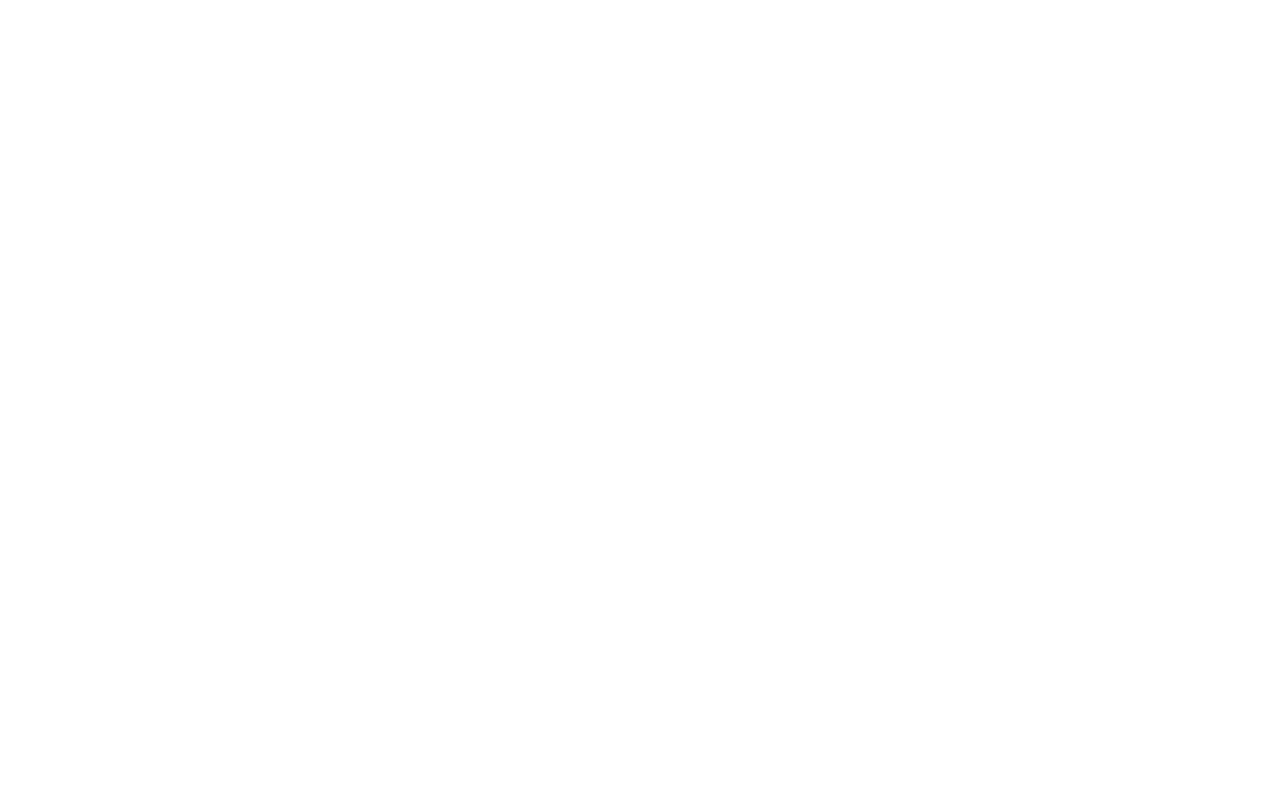
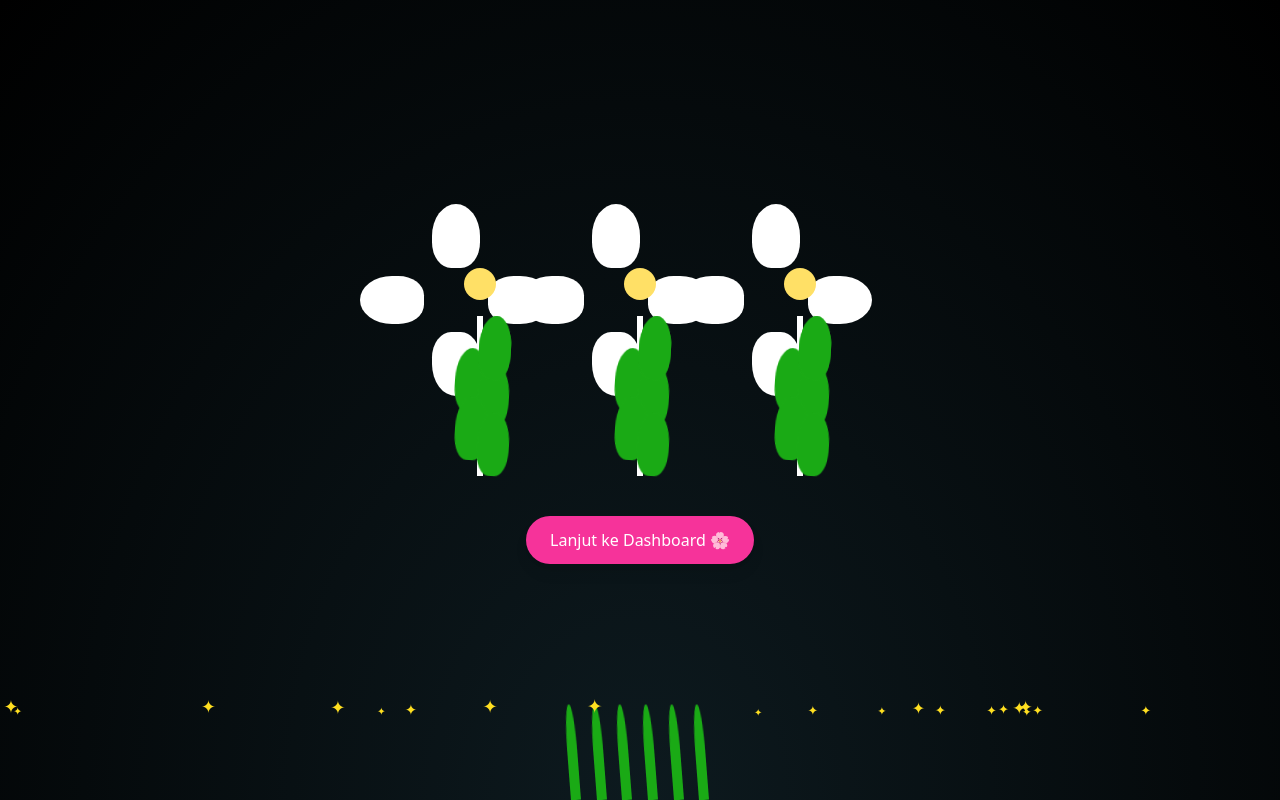
Before and after one commit to whoiaiiis/satu-card-birthday, a React (Vite) app: page /page5flower in a window 1280 px wide. Before the commit this address had no page. Built offline with nearby package versions, Linux system fonts and the light colour scheme.

Commit message:
menambahkan page 5 untuk bunga dan style khusus bunga

```diff
--- a/src/App.jsx
+++ b/src/App.jsx
@@ -1,10 +1,11 @@
 import { Routes, Route, useNavigate } from "react-router-dom";
 import PasswordPage from "./components/PasswordPage";
-import Page1 from "./components/Page1";
+import Page1 from "./components/page1";
 
 import Page3 from "./components/Page3";
-import Page4 from "./components/Page4";
-import Dashboard from "./components/Dashboard";
+import Page4 from "./components/page4";
+import Page5Flower from "./components/page5flower";
+import Dashboard from "./components/dashboard";
 import Games from "./components/Games";
 import Playlist from "./components/Playlist";
 import About from "./components/About";
@@ -46,8 +47,13 @@
         />
         <Route
           path="/page4"
-          element={<Page4 onNext={() => navigate("/dashboard")} />}
+          element={<Page4 onNext={() => navigate("/page5flower")} />}
         />
+        <Route
+          path="/page5flower"
+          element={<Page5Flower onNext={() => navigate("/dashboard")} />}
+        />
+
         <Route path="/dashboard" element={<Dashboard />} />
 
         {/* Menu dari Dashboard */}
--- a/src/components/page4.jsx
+++ b/src/components/page4.jsx
@@ -35,14 +35,14 @@
         }`}
       >
         <img
-          src="gift.png"
+          src=""
           alt="Gift"
           className="mx-auto mb-6 drop-shadow-md animate-bounce-slow"
           style={{ maxWidth: "200px" }}
         />
 
         <p className="text-pink-600 text-lg font-medium mb-6">
-          Dan ada hadiah lagi... ✨ klik di bawah untuk lihat Dashboard spesial
+          Dan ada hadiah lagi... ✨ klik di bawah untuk lihat Bunga spesial
           💕
         </p>
 
@@ -50,7 +50,7 @@
           className="bg-pink-500 hover:bg-pink-600 text-white font-semibold px-6 py-3 rounded-full shadow-md transition transform hover:scale-105"
           onClick={onNext}
         >
-          Lihat Dashboard 🎁
+          Lihat Bunga 🎁
         </button>
       </div>
     </div>
--- /dev/null
+++ b/src/components/page5flower.jsx
@@ -0,0 +1,125 @@
+import React from "react";
+import "../flower.css";
+
+export default function Page5Flower({ onNext }) {
+  return (
+    <div className="relative w-full h-screen flex flex-col items-center justify-center night">
+      {/* 🌸 Flowers */}
+      <div className="flowers">
+        {/* Flower 1 */}
+        <div className="flower flower--1">
+          <div className="flower__leafs flower__leafs--1">
+            <div className="flower__leaf flower__leaf--1"></div>
+            <div className="flower__leaf flower__leaf--2"></div>
+            <div className="flower__leaf flower__leaf--3"></div>
+            <div className="flower__leaf flower__leaf--4"></div>
+            <div className="flower__white-circle"></div>
+            <div className="flower__light flower__light--1"></div>
+            <div className="flower__light flower__light--2"></div>
+            <div className="flower__light flower__light--3"></div>
+            <div className="flower__light flower__light--4"></div>
+            <div className="flower__light flower__light--5"></div>
+            <div className="flower__light flower__light--6"></div>
+            <div className="flower__light flower__light--7"></div>
+            <div className="flower__light flower__light--8"></div>
+          </div>
+          <div className="flower__line">
+            <div className="flower__line__leaf flower__line__leaf--1"></div>
+            <div className="flower__line__leaf flower__line__leaf--2"></div>
+            <div className="flower__line__leaf flower__line__leaf--3"></div>
+            <div className="flower__line__leaf flower__line__leaf--4"></div>
+            <div className="flower__line__leaf flower__line__leaf--5"></div>
+            <div className="flower__line__leaf flower__line__leaf--6"></div>
+          </div>
+        </div>
+
+        {/* Flower 2 */}
+        <div className="flower flower--2">
+          <div className="flower__leafs flower__leafs--2">
+            <div className="flower__leaf flower__leaf--1"></div>
+            <div className="flower__leaf flower__leaf--2"></div>
+            <div className="flower__leaf flower__leaf--3"></div>
+            <div className="flower__leaf flower__leaf--4"></div>
+            <div className="flower__white-circle"></div>
+            <div className="flower__light flower__light--1"></div>
+            <div className="flower__light flower__light--2"></div>
+            <div className="flower__light flower__light--3"></div>
+            <div className="flower__light flower__light--4"></div>
+            <div className="flower__light flower__light--5"></div>
+            <div className="flower__light flower__light--6"></div>
+            <div className="flower__light flower__light--7"></div>
+            <div className="flower__light flower__light--8"></div>
+          </div>
+          <div className="flower__line">
+            <div className="flower__line__leaf flower__line__leaf--1"></div>
+            <div className="flower__line__leaf flower__line__leaf--2"></div>
+            <div className="flower__line__leaf flower__line__leaf--3"></div>
+            <div className="flower__line__leaf flower__line__leaf--4"></div>
+            <div className="flower__line__leaf flower__line__leaf--5"></div>
+            <div className="flower__line__leaf flower__line__leaf--6"></div>
+          </div>
+        </div>
+
+        {/* Flower 3 */}
+        <div className="flower flower--3">
+          <div className="flower__leafs flower__leafs--3">
+            <div className="flower__leaf flower__leaf--1"></div>
+            <div className="flower__leaf flower__leaf--2"></div>
+            <div className="flower__leaf flower__leaf--3"></div>
+            <div className="flower__leaf flower__leaf--4"></div>
+            <div className="flower__white-circle"></div>
+            <div className="flower__light flower__light--1"></div>
+            <div className="flower__light flower__light--2"></div>
+            <div className="flower__light flower__light--3"></div>
+            <div className="flower__light flower__light--4"></div>
+            <div className="flower__light flower__light--5"></div>
+            <div className="flower__light flower__light--6"></div>
+            <div className="flower__light flower__light--7"></div>
+            <div className="flower__light flower__light--8"></div>
+          </div>
+          <div className="flower__line">
+            <div className="flower__line__leaf flower__line__leaf--1"></div>
+            <div className="flower__line__leaf flower__line__leaf--2"></div>
+            <div className="flower__line__leaf flower__line__leaf--3"></div>
+            <div className="flower__line__leaf flower__line__leaf--4"></div>
+            <div className="flower__line__leaf flower__line__leaf--5"></div>
+            <div className="flower__line__leaf flower__line__leaf--6"></div>
+          </div>
+        </div>
+      </div>
+
+      {/* 🌱 Grass */}
+      <div className="grass">
+        <div className="grass__leaf grass__leaf--1"></div>
+        <div className="grass__leaf grass__leaf--2"></div>
+        <div className="grass__leaf grass__leaf--3"></div>
+        <div className="grass__leaf grass__leaf--4"></div>
+        <div className="grass__leaf grass__leaf--5"></div>
+        <div className="grass__leaf grass__leaf--6"></div>
+      </div>
+
+      {/* ✨ Bubuk beterbangan */}
+      {Array.from({ length: 20 }).map((_, i) => (
+        <div
+          key={i}
+          className="absolute bottom-20 text-yellow-300 animate-floatUp"
+          style={{
+            left: `${Math.random() * 100}%`,
+            animationDuration: `${2 + Math.random() * 3}s`,
+            fontSize: `${Math.random() * 10 + 10}px`,
+          }}
+        >
+          ✦
+        </div>
+      ))}
+
+      {/* 🌸 Tombol Next */}
+      <button
+        onClick={onNext}
+        className="mt-10 px-6 py-3 bg-pink-500 text-white rounded-full shadow-lg hover:bg-pink-600 transition"
+      >
+        Lanjut ke Dashboard 🌸
+      </button>
+    </div>
+  );
+}
--- /dev/null
+++ b/src/flower.css
@@ -0,0 +1,186 @@
+/* 🌙 Background malam */
+.night {
+    background: radial-gradient(ellipse at bottom, #0d1a1f 0%, #000 100%);
+    overflow: hidden;
+}
+
+/* 🌸 Wrapper bunga */
+.flowers {
+    position: relative;
+    display: flex;
+    justify-content: center;
+    align-items: flex-end;
+    gap: 4rem;
+}
+
+/* 🌸 Flower */
+.flower {
+    position: relative;
+    display: flex;
+    flex-direction: column;
+    align-items: center;
+}
+
+/* 🌼 Kelopak bunga */
+.flower__leafs {
+    position: relative;
+    width: 6rem;
+    height: 6rem;
+}
+
+.flower__leaf {
+    position: absolute;
+    width: 3rem;
+    height: 4rem;
+    background: white;
+    border-radius: 50% 50% 40% 40%;
+    transform-origin: bottom center;
+}
+
+.flower__leaf--1 {
+    transform: rotate(0deg) translateY(-2rem);
+}
+
+.flower__leaf--2 {
+    transform: rotate(90deg) translateY(-2rem);
+}
+
+.flower__leaf--3 {
+    transform: rotate(180deg) translateY(-2rem);
+}
+
+.flower__leaf--4 {
+    transform: rotate(270deg) translateY(-2rem);
+}
+
+/* 🌼 Pusat bunga */
+.flower__white-circle {
+    position: absolute;
+    top: 50%;
+    left: 50%;
+    width: 2rem;
+    height: 2rem;
+    background: #ffe066;
+    border-radius: 50%;
+    transform: translate(-50%, -50%);
+}
+
+/* 🌿 Batang */
+.flower__line {
+    width: 0.4rem;
+    height: 10rem;
+    background: white;
+    margin-top: -1rem;
+    position: relative;
+}
+
+/* 🌿 Daun kecil di batang */
+.flower__line__leaf {
+    position: absolute;
+    width: 2rem;
+    height: 4rem;
+    background: #1aaa15;
+    border-radius: 50% 50% 40% 40%;
+    transform-origin: bottom center;
+    animation: wiggle 4s ease-in-out infinite;
+}
+
+.flower__line__leaf--1 {
+    left: -1.5rem;
+    top: 2rem;
+    transform: rotate(-40deg);
+}
+
+.flower__line__leaf--2 {
+    right: -1.5rem;
+    top: 3rem;
+    transform: rotate(40deg);
+}
+
+.flower__line__leaf--3 {
+    left: -1.5rem;
+    top: 5rem;
+    transform: rotate(-30deg);
+}
+
+.flower__line__leaf--4 {
+    right: -1.5rem;
+    top: 6rem;
+    transform: rotate(30deg);
+}
+
+/* 🌿 Rumput bawah */
+.grass {
+    position: absolute;
+    bottom: 0;
+    width: 100%;
+    display: flex;
+    justify-content: center;
+    gap: 1rem;
+}
+
+.grass__leaf {
+    width: 0.6rem;
+    height: 6rem;
+    background: #1aaa15;
+    border-radius: 50% 50% 0 0;
+    transform-origin: bottom center;
+    animation: wiggle 6s ease-in-out infinite;
+}
+
+/* 🌿 Daun besar belakang (masking) */
+.long-g {
+    position: absolute;
+    bottom: 0;
+    left: 50%;
+}
+
+.long-g .leaf {
+    --w: 15vmin;
+    --h: 40vmin;
+    --c: #1aaa15;
+    position: absolute;
+    bottom: 0;
+    width: var(--w);
+    height: var(--h);
+    border-top-left-radius: 100%;
+    border-left: 2vmin solid var(--c);
+
+    /* ✅ Masking standar + fallback */
+    mask-image: linear-gradient(to top, transparent 20%, var(--c));
+    mask-repeat: no-repeat;
+    mask-size: cover;
+
+    -webkit-mask-image: linear-gradient(to top, transparent 20%, var(--c));
+    -webkit-mask-repeat: no-repeat;
+    -webkit-mask-size: cover;
+
+    transform-origin: bottom center;
+    animation: wiggle 5s ease-in-out infinite;
+}
+
+/* ✨ Bubuk (ditrigger dari JSX dengan class animate-floatUp) */
+@keyframes floatUp {
+    0% {
+        transform: translateY(0);
+        opacity: 1;
+    }
+
+    100% {
+        transform: translateY(-150px);
+        opacity: 0;
+    }
+}
+
+/* 🌊 Wiggle animasi daun */
+@keyframes wiggle {
+
+    0%,
+    100% {
+        transform: rotate(-5deg);
+    }
+
+    50% {
+        transform: rotate(5deg);
+    }
+}
--- a/tailwind.config.js
+++ b/tailwind.config.js
@@ -8,13 +8,20 @@
           "0%, 100%": { transform: "scale(1)" },
           "50%": { transform: "scale(1.4)" },
         },
+        wiggle: {
+          "0%, 100%": { transform: "rotate(-10deg)" },
+          "50%": { transform: "rotate(10deg)" },
+        },
+        floatUp: {
+          "0%": { transform: "translateY(0)", opacity: "1" },
+          "100%": { transform: "translateY(-150px)", opacity: "0" },
+        },
       },
       animation: {
         pulseHeart: "pulseHeart 1.5s ease-in-out infinite",
-      },
-        animation: {
-          "bounce-slow": "bounce 3s infinite",
-
+        "bounce-slow": "bounce 3s infinite",
+        wiggle: "wiggle 2s ease-in-out infinite",
+        floatUp: "floatUp 3s linear infinite",
       },
     },
   },
```
